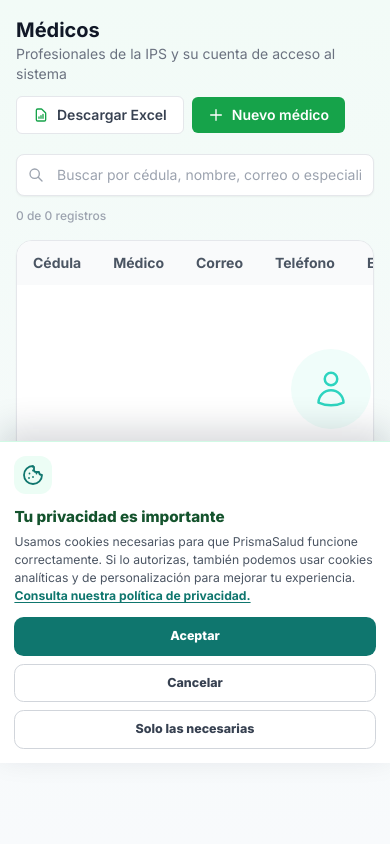
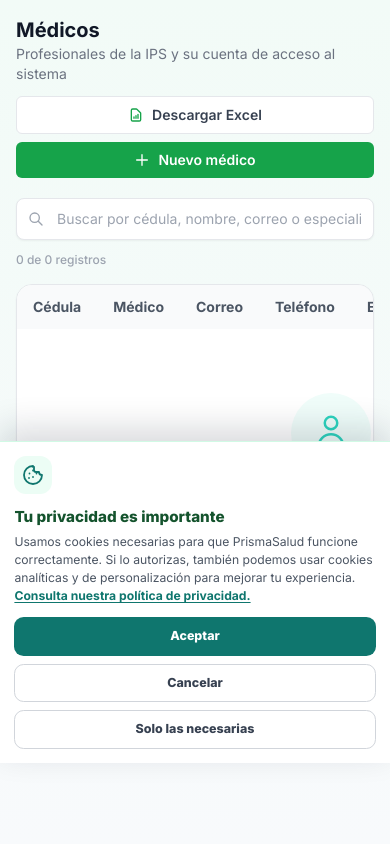
Before and after one commit to JoseLopez42/Prismasalud, a Laravel app: template resources/views/admin/medicos/medico/index.blade.php in a window 390 px wide. Shown: the part 81-925 px from the top of the page. Run offline with Laravel 12, Linux system fonts and the light colour scheme; the template is opened without the code that fills it, so the values that code supplies are empty; parts of the project's set-up code (start-up, migrations or seed data) failed here and were passed over; some libraries are stand-ins or nearby versions.

Commit message:
Responsive excel

```diff
--- a/resources/views/admin/medicos/medico/index.blade.php
+++ b/resources/views/admin/medicos/medico/index.blade.php
@@ -10,18 +10,18 @@
             <h2 id="titulo-listado" class="text-xl font-bold text-gray-900">Médicos</h2>
             <p class="text-sm text-gray-500">Profesionales de la IPS y su cuenta de acceso al sistema</p>
         </div>
-        <div class="flex items-center gap-2">
+        <div class="flex flex-col sm:flex-row sm:items-center gap-2 w-full md:w-auto">
             <button type="button" id="boton-exportar-excel" onclick="exportarExcel()"
                     data-titulo="Listado de Médicos" data-nombre-archivo="medicos"
-                    class="inline-flex items-center gap-2 px-4 py-2 bg-white border border-gray-200 text-gray-700 text-sm font-semibold rounded-md hover:bg-gray-50 hover:shadow-sm transition">
-                <svg xmlns="http://www.w3.org/2000/svg" class="w-4 h-4 text-green-600" fill="none" viewBox="0 0 24 24" stroke="currentColor" stroke-width="2">
+                    class="inline-flex items-center justify-center gap-2 w-full sm:w-auto px-4 py-2 bg-white border border-gray-200 text-gray-700 text-sm font-semibold rounded-md hover:bg-gray-50 hover:shadow-sm transition">
+                <svg xmlns="http://www.w3.org/2000/svg" class="w-4 h-4 text-green-600 flex-shrink-0" fill="none" viewBox="0 0 24 24" stroke="currentColor" stroke-width="2">
                     <path stroke-linecap="round" stroke-linejoin="round" d="M9 17v-2m3 2v-4m3 4v-6m2 10H7a2 2 0 01-2-2V5a2 2 0 012-2h5.586a1 1 0 01.707.293l5.414 5.414a1 1 0 01.293.707V19a2 2 0 01-2 2z" />
                 </svg>
                 Descargar Excel
             </button>
             <a href="{{ route('medico.create') }}"
-               class="inline-flex items-center gap-2 px-4 py-2 bg-green-600 text-white text-sm font-semibold rounded-md hover:bg-green-700 hover:shadow-md transition">
-                <svg xmlns="http://www.w3.org/2000/svg" class="w-4 h-4" fill="none" viewBox="0 0 24 24" stroke="currentColor" stroke-width="2">
+               class="inline-flex items-center justify-center gap-2 w-full sm:w-auto px-4 py-2 bg-green-600 text-white text-sm font-semibold rounded-md hover:bg-green-700 hover:shadow-md transition">
+                <svg xmlns="http://www.w3.org/2000/svg" class="w-4 h-4 flex-shrink-0" fill="none" viewBox="0 0 24 24" stroke="currentColor" stroke-width="2">
                     <path stroke-linecap="round" stroke-linejoin="round" d="M12 4v16m8-8H4" />
                 </svg>
                 Nuevo médico
```
Also changed, not shown: resources/views/admin/medicos/consultorio/index.blade.php (+5 -5 lines), resources/views/admin/medicos/especialidad/index.blade.php (+5 -5 lines), resources/views/admin/medicos/horario/index.blade.php (+5 -5 lines).
